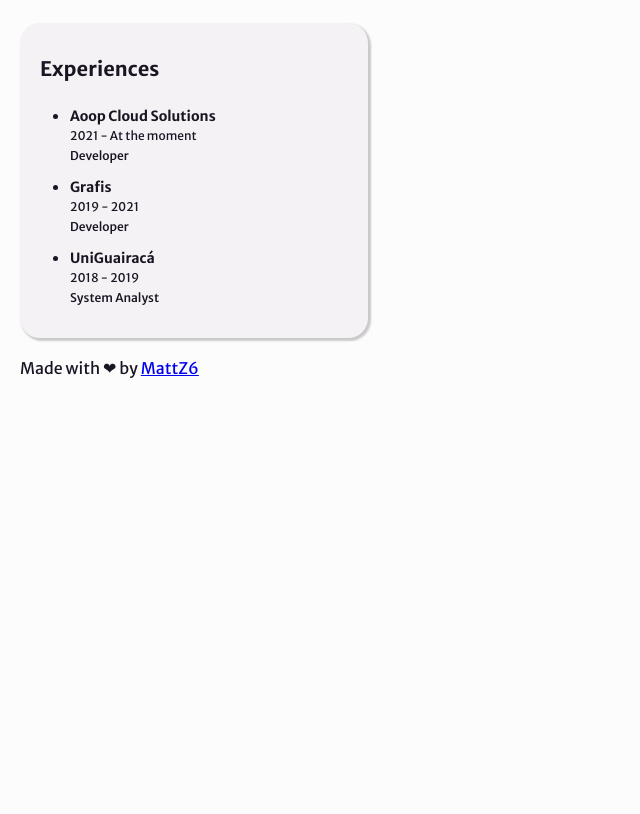
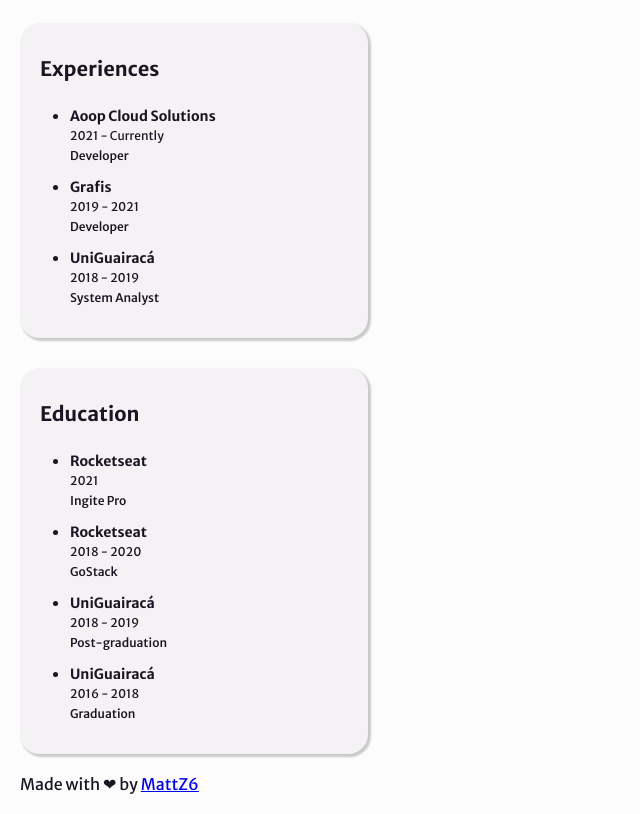
Before and after one commit to MattZ6/discover-portfolio-challenge, a plain HTML site: page index.html in a window 1280 px wide. Shown: the part 780-1594 px from the top of the page, without its empty margins (0-640 px from the left). Before the commit the page ends 1178 px from the top, so only its background shows below. Drawn offline with Linux system fonts and the light colour scheme.

Commit message:
feat: add education card

```diff
--- a/index.html
+++ b/index.html
@@ -113,7 +113,7 @@
           <ul>
             <li>
               <strong>Aoop Cloud Solutions</strong>
-              <span>2021 - At the moment</span>
+              <span>2021 - Currently</span>
               <p>Developer</p>
             </li>
             <li>
@@ -128,6 +128,33 @@
             </li>
           </ul>
         </div>
+
+        <div class="education-card">
+          <header>Education</header>
+
+          <ul>
+            <li>
+              <strong>Rocketseat</strong>
+              <span>2021</span>
+              <p>Ingite Pro</p>
+            </li>
+            <li>
+              <strong>Rocketseat</strong>
+              <span>2018 - 2020</span>
+              <p>GoStack</p>
+            </li>
+            <li>
+              <strong>UniGuairacá</strong>
+              <span>2018 - 2019</span>
+              <p>Post-graduation</p>
+            </li>
+            <li>
+              <strong>UniGuairacá</strong>
+              <span>2016 - 2018</span>
+              <p>Graduation</p>
+            </li>
+          </ul>
+        </div>
       </aside>
 
       <section>
--- /dev/null
+++ b/styles/_education.scss
@@ -0,0 +1,50 @@
+.education-card {
+  @include card;
+
+  display: flex;
+  flex-direction: column;
+  gap: $defaultSpacing;
+
+  padding: $defaultSpacing * 1.5 $defaultSpacing;
+
+  > header {
+    font-size: 20px;
+    line-height: 32px;
+    font-weight: 700;
+  }
+
+  > ul {
+    display: flex;
+    flex-direction: column;
+    gap: $defaultSpacing / 2;
+
+    margin: 0;
+    padding: 0;
+
+    padding: 0 $defaultSpacing;
+
+    > li {
+      margin-left: $defaultSpacing / 2;
+
+      > strong {
+        font-size: 14px;
+        line-height: 20px;
+        font-weight: 700;
+      }
+
+      > span {
+        display: block;
+
+        font-size: 12px;
+        line-height: 20px;
+        font-weight: 300;
+      }
+
+      > p {
+        font-size: 12px;
+        line-height: 20px;
+        font-weight: 500;
+      }
+    }
+  }
+}
--- a/styles/main.scss
+++ b/styles/main.scss
@@ -3,6 +3,7 @@
 @import "info";
 @import "techs";
 @import "xp";
+@import "education";
 
 body {
   display: flex;
```
Also changed, not shown: styles/main.css, 1 other file.
